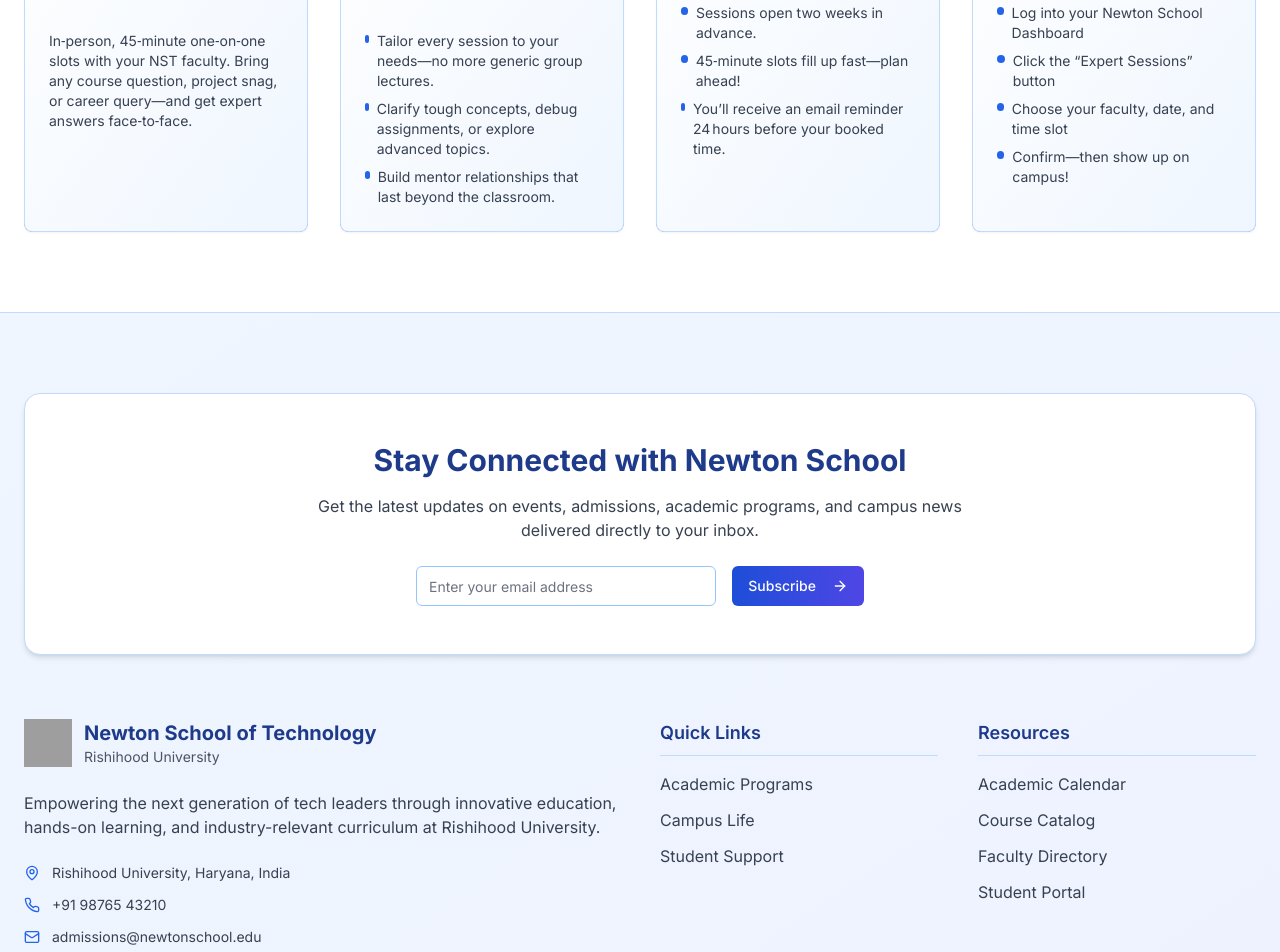
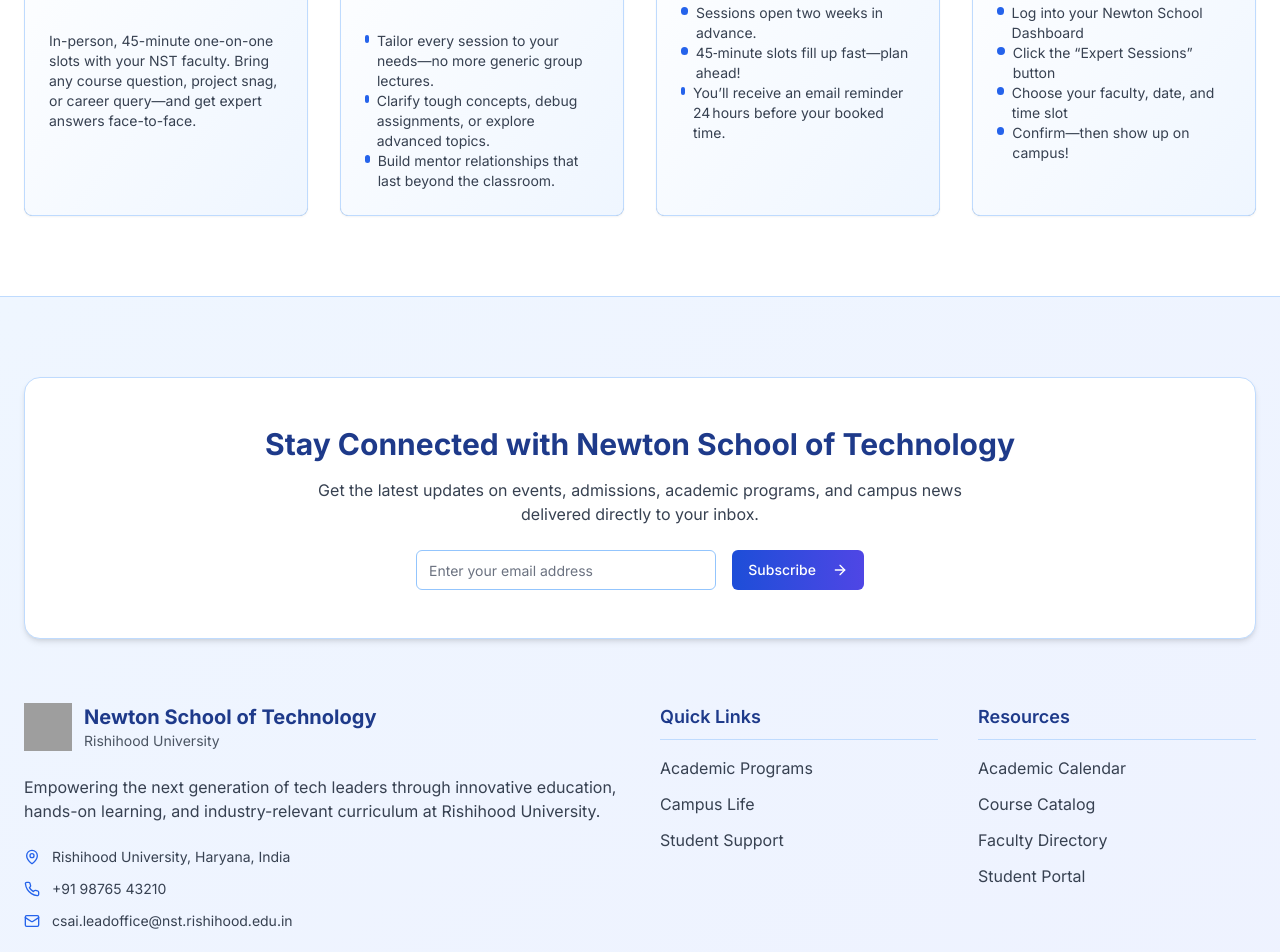
Before and after one commit to MerakiWorks-1/Project-01-NST, a React (Vite) app: page /academics/faculty in a window 1280 px wide. Shown: the part 1960-2912 px from the top of the page. Built offline with nearby package versions, Linux system fonts and the light colour scheme; grey boxes are pictures that could not be loaded.

Commit message:
newton school text fix

```diff
--- a/src/components/CampusLifeSection.tsx
+++ b/src/components/CampusLifeSection.tsx
@@ -67,10 +67,9 @@ const CampusLifeSection = () => {
             Campus Life
           </h2>
           <p className="text-gray-800 text-lg max-w-3xl mx-auto font-medium">
-            Experience world-class facilities, comfortable accommodation, and a vibrant community that makes Newton School feel like home.
+            Experience world-class facilities, comfortable accommodation, and a vibrant community that makes Newton School of Technology feel like home.
           </p>
         </div>
-
         {/* Accommodation Section */}
         <div id="accommodation" className="mb-16 relative z-10">
           <h3 className="text-2xl md:text-3xl font-bold text-blue-900 mb-8 text-center animate-fade-in-up delay-200">
--- a/src/components/ExpertSessionsSection.tsx
+++ b/src/components/ExpertSessionsSection.tsx
@@ -7,7 +7,7 @@ const expertSessionCards = [
     title: 'What',
     icon: Users,
     heading: 'NST Office Hours (“Expert Sessions”)',
-    description: 'In‑person, 45‑minute one‑on‑one slots with your NST faculty. Bring any course question, project snag, or career query—and get expert answers face‑to‑face.'
+    description: 'In-person, 45-minute one-on-one slots with your NST faculty. Bring any course question, project snag, or career query—and get expert answers face-to-face.'
   },
   {
     title: 'Why',
@@ -82,8 +82,9 @@ const ExpertSessionsSection = () => {
                     <CardTitle className="text-lg text-blue-950">{card.heading}</CardTitle>
                   </CardHeader>
                   <CardContent>
-                    {isArray ? (
-                      <ul className="space-y-2 mt-2 text-sm text-gray-700">
+                    <div className="space-y-2 mt-2 text-sm text-gray-700">
+                      {Array.isArray(card.description) ? (
+                        <ul>
                           {card.description.map((line: string, i: number) => (
                             <li key={i} className="flex items-start">
                               <div className="w-2 h-2 bg-blue-600 rounded-full mt-1 mr-2"></div>
@@ -92,8 +93,9 @@ const ExpertSessionsSection = () => {
                           ))}
                         </ul>
                       ) : (
-                      <p className="text-sm text-gray-700 mt-2">{card.description}</p>
+                        <p>{card.description}</p>
                       )}
+                    </div>
                   </CardContent>
                 </div>
                 <div className="absolute inset-0 bg-gradient-to-r from-blue-600/10 to-indigo-600/5 opacity-0 group-hover:opacity-100 transition-opacity duration-300"></div>
--- a/src/components/Footer.tsx
+++ b/src/components/Footer.tsx
@@ -56,7 +56,7 @@ const Footer = () => {
         {/* Newsletter */}
         <section className="bg-white border border-blue-200 rounded-2xl p-8 md:p-12 shadow-md text-center">
           <h3 className="text-2xl md:text-3xl font-bold text-blue-900 mb-4">
-            Stay Connected with Newton School
+            Stay Connected with Newton School of Technology
           </h3>
           <p className="text-gray-700 mb-6 max-w-2xl mx-auto">
             Get the latest updates on events, admissions, academic programs, and campus news delivered directly to your inbox.
@@ -99,7 +99,7 @@ const Footer = () => {
               </div>
               <div className="flex items-center text-gray-700">
                 <Mail className="h-4 w-4 mr-3 text-blue-600" />
-                <span className="text-sm">admissions@newtonschool.edu</span>
+                <span className="text-sm">csai.leadoffice@nst.rishihood.edu.in</span>
               </div>
             </div>
           </div>
```
Lines whose indentation alone changed are shown as unchanged.
